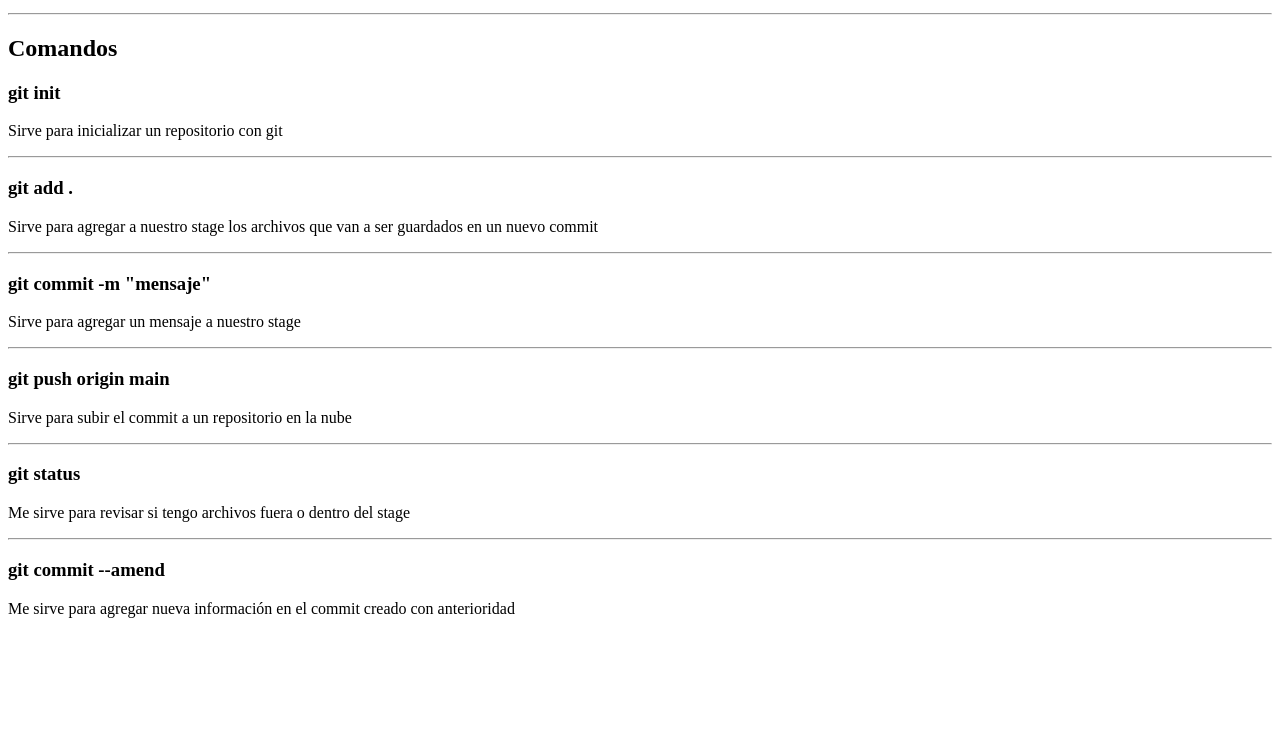
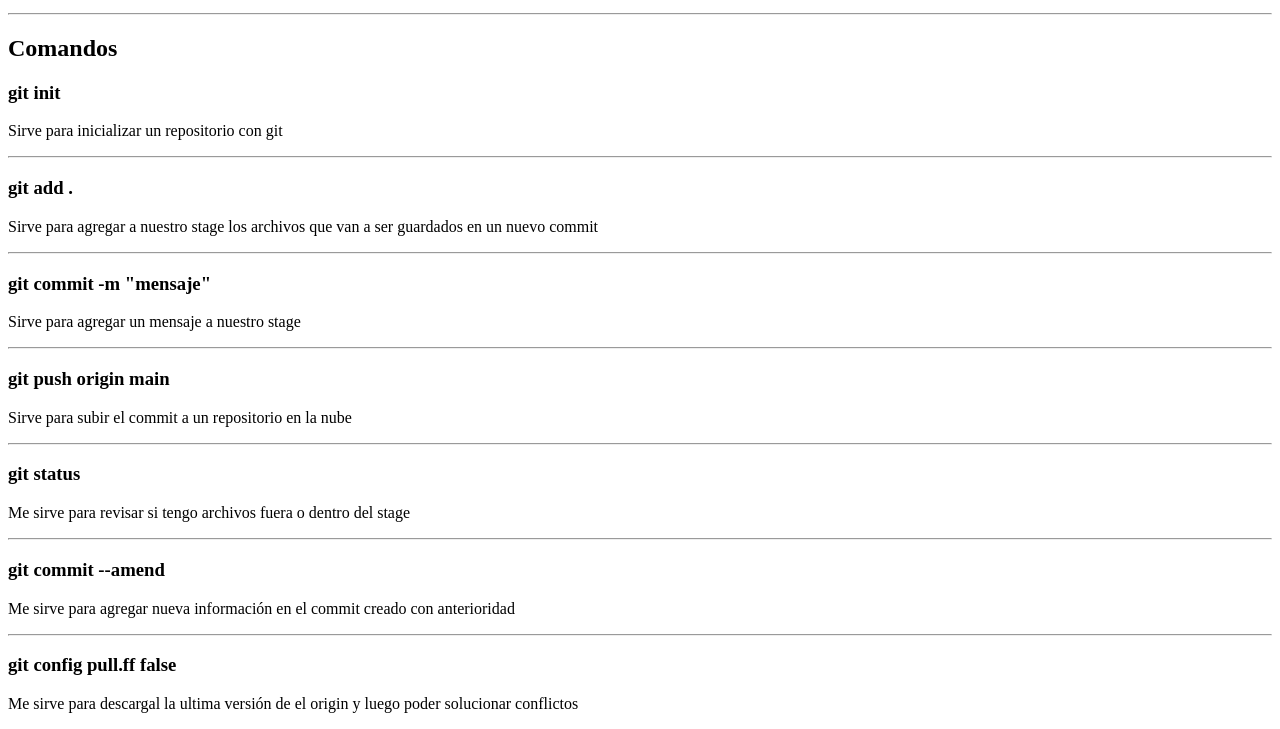
Before and after one commit to leotangram/git-excercise, a plain HTML site: page index.html in a window 1280 px wide. Shown: the part 101-830 px from the top of the page. Before the commit the page ends 800 px from the top, so only its background shows below. Drawn offline with Linux system fonts and the light colour scheme.

Commit message:
git config pull.ff false added

```diff
--- a/index.html
+++ b/index.html
@@ -34,5 +34,12 @@
       Me sirve para agregar nueva información en el commit creado con
       anterioridad
     </p>
+    <hr />
+    <h3>git config pull.ff false</h3>
+    <p>
+      Me sirve para descargal la ultima versión de el origin y luego poder
+      solucionar conflictos
+    </p>
+    <script src="./index.js"></script>
   </body>
 </html>
```
